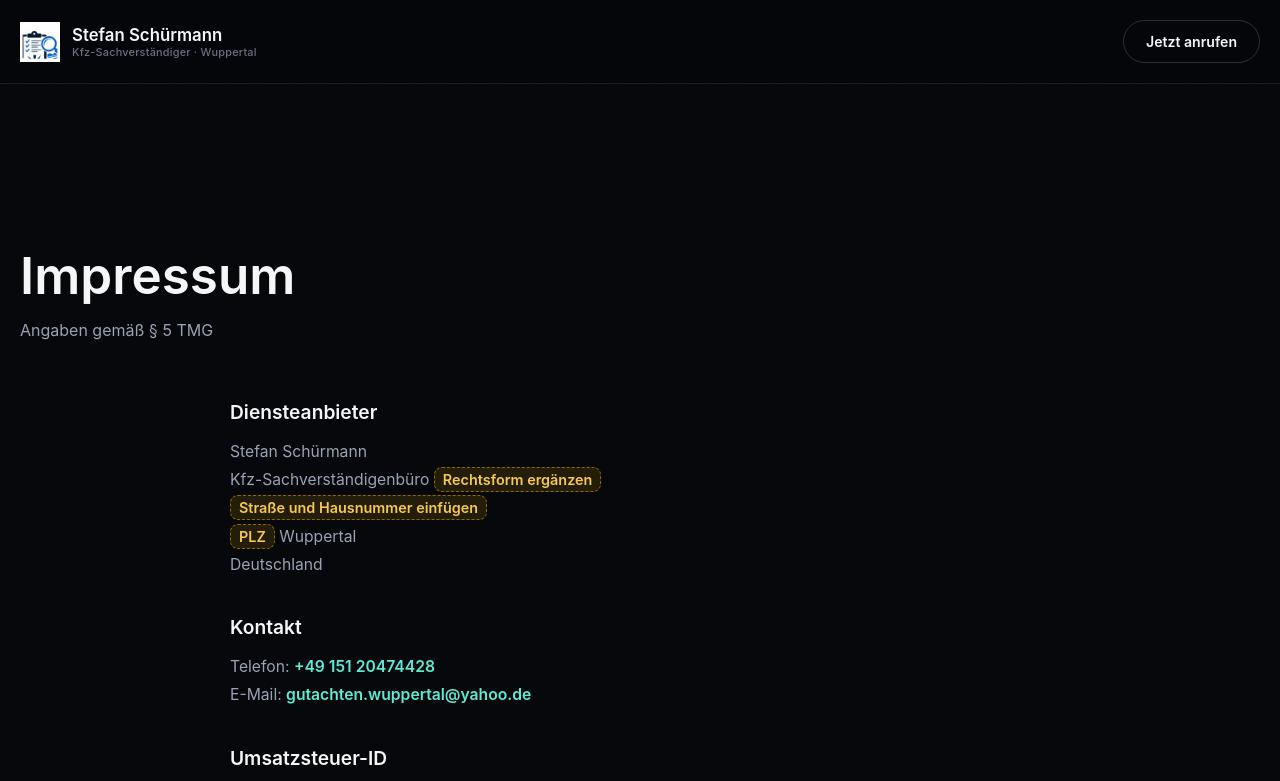
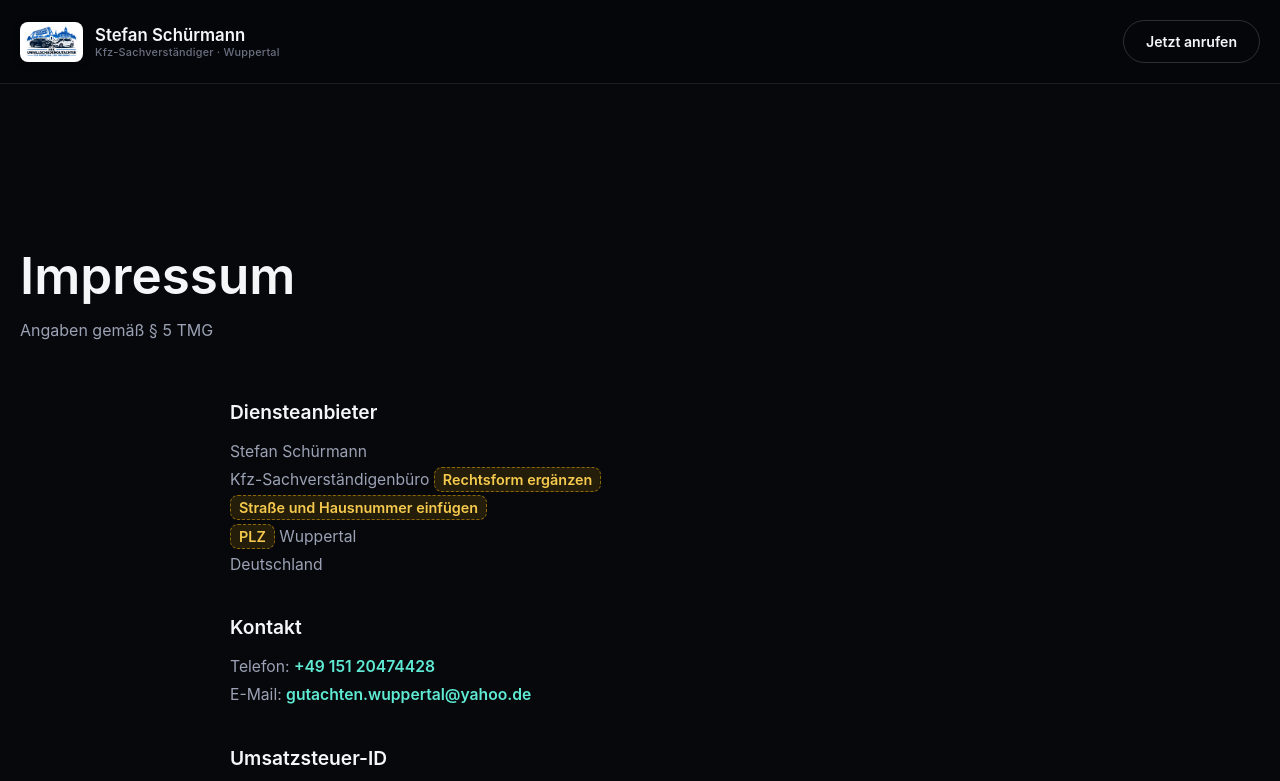
Before and after one commit to Marlow932/kfz-gutachten-schuermann, a plain HTML site: page impressum.html in a window 1280 px wide. Shown: the top 781 px of the page. Drawn offline with Linux system fonts and the light colour scheme; a web font is replaced by a local one.

Commit message:
Add brand logo to header/footer, add Wasteland Interactive credit
Header and footer brand mark now use the real logo (small white badge,
sized to the nav) on all three pages. Footer adds a subtle "Powered by
Wasteland Interactive" credit line next to the existing copyright notice.

Co-Authored-By: Claude Sonnet 5 <noreply@anthropic.com>

```diff
--- a/css/style.css
+++ b/css/style.css
@@ -324,6 +324,13 @@ section { position: relative; padding: 160px 0; }
   font-size: 1.05rem;
 }
 .brand img { height: 40px; }
+.brand-logo {
+  box-sizing: border-box;
+  background: #fff;
+  border-radius: 8px;
+  padding: 4px 6px;
+  box-shadow: 0 2px 8px rgba(0, 0, 0, 0.18);
+}
 .brand small {
   display: block;
   font-family: var(--font-body);
@@ -1266,6 +1273,7 @@ html:not([data-theme="light"]) .theme-toggle .i-moon { color: var(--accent-2); }
 .footer-col a { color: var(--muted); transition: color 0.25s; }
 .footer-col a:hover { color: var(--text); }
 .footer-bottom { display: flex; justify-content: space-between; flex-wrap: wrap; gap: 12px; color: var(--muted-dim); font-size: 0.82rem; }
+.footer-credit { opacity: 0.7; }
 
 /* ==========================================================================
    Floating elements
--- a/impressum.html
+++ b/impressum.html
@@ -14,7 +14,7 @@
 <header class="site-header is-scrolled">
   <div class="container nav">
     <a href="index.html" class="brand">
-      <img src="assets/img/favicon-192.png" alt="Logo" width="40" height="40">
+      <img src="assets/img/logo-brand.jpg" alt="Logo Stefan Schürmann, Kfz-Sachverständiger" class="brand-logo" width="63" height="40">
       <span>Stefan Schürmann<small>Kfz-Sachverständiger · Wuppertal</small></span>
     </a>
     <div class="nav-actions">
@@ -62,6 +62,7 @@
   <div class="container footer-bottom">
     <span>© <span id="year">2026</span> Stefan Schürmann</span>
     <span><a href="index.html">Zur Startseite</a> · <a href="datenschutz.html">Datenschutz</a></span>
+    <span class="footer-credit">Powered by Wasteland Interactive</span>
   </div>
 </footer>
 <script>document.getElementById('year').textContent = new Date().getFullYear();</script>
```
Also changed, not shown: datenschutz.html (+2 -1 lines), index.html (+3 -2 lines).
